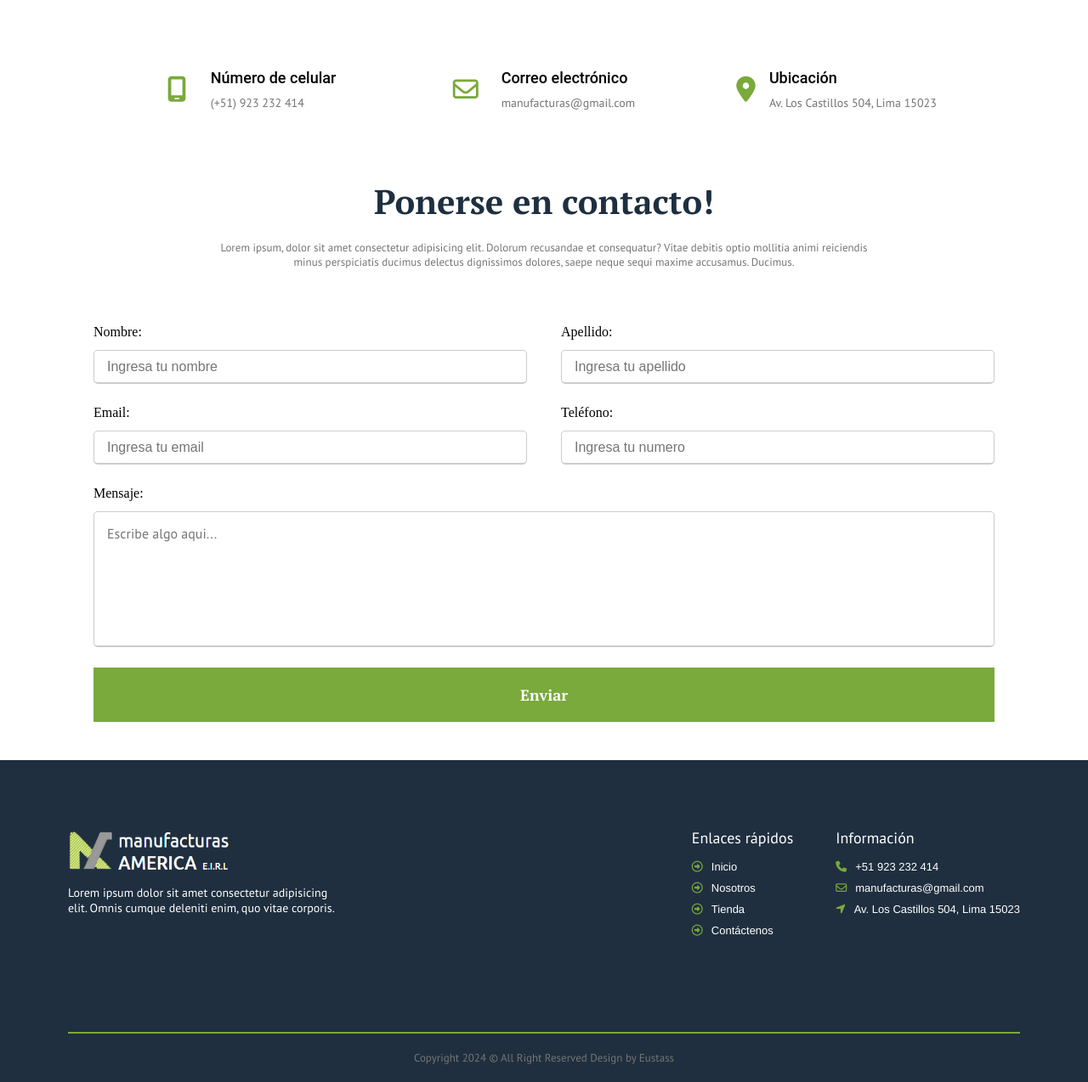
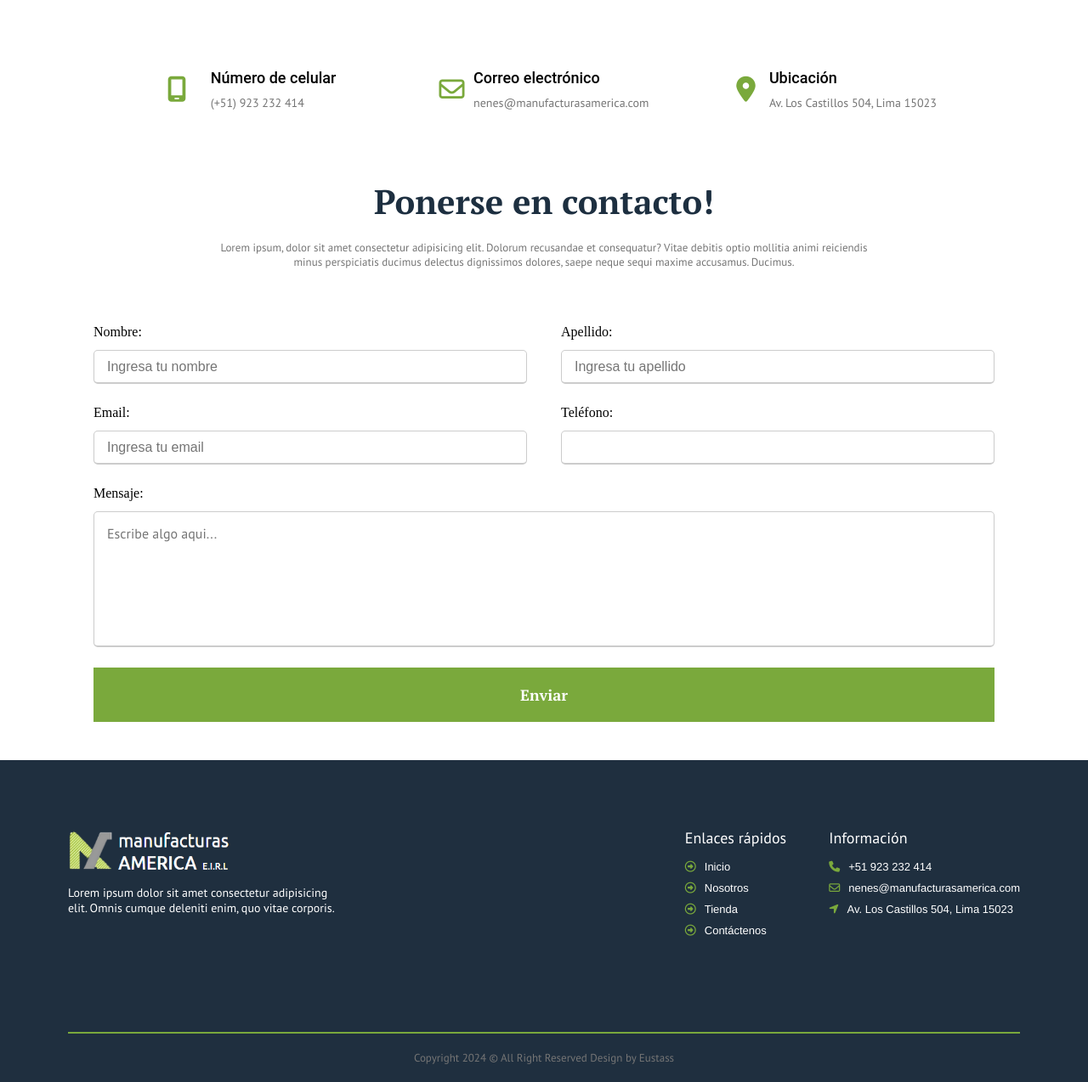
Before and after one commit to ThisWildLifef7/Manufacturas.github.io, a PHP site: page /Screens/contacto.html in a window 1280 px wide. Shown: the part 567-1841 px from the top of the page at 85% size. Run offline with PHP 8.4, Linux system fonts and the light colour scheme; some libraries are stand-ins or nearby versions.

Commit message:
Last changes 27 - 05

```diff
--- a/Screens/contacto.html
+++ b/Screens/contacto.html
@@ -9,8 +9,8 @@
     <link rel="preconnect" href="https://fonts.googleapis.com">
     <link rel="preconnect" href="https://fonts.gstatic.com" crossorigin>
     <link href="https://fonts.googleapis.com/css2?family=PT+Sans:ital,wght@0,400;0,700;1,400;1,700&family=PT+Serif:ital,wght@0,400;0,700;1,400;1,700&display=swap" rel="stylesheet">
-    <link rel="stylesheet" href="https://cdnjs.cloudflare.com/ajax/libs intl-tel-input/17.0.8/css/intlTelInput.css">
-    <script src="https://cdnjs.cloudflare.com/ajax/libs/intl-tel-input/17.0.8/js/intlTelInput.min.js"></script>
+    <link rel="stylesheet" href="https://cdn.jsdelivr.net/npm/intl-tel-input@23.0.10/build/css/intlTelInput.css">
+    <script src="https://cdn.jsdelivr.net/npm/intl-tel-input@23.0.10/build/js/intlTelInput.min.js"></script>
     <script src="https://kit.fontawesome.com/326d6d93eb.js" crossorigin="anonymous"></script>
 </head>
 <body>
@@ -56,7 +56,7 @@
                         <i class="fa-regular fa-envelope"></i>
                         <div class="shortcard-info">
                             <h2 class="tittle-h2">Correo electrónico</h2>
-                            <li class="parrafo">manufacturas@gmail.com</li>
+                            <li class="parrafo">nenes@manufacturasamerica.com</li>
                         </div>
                     </div>
                     <div class="card-contact">
@@ -74,7 +74,7 @@
                         <h2 class="tittle-h1">Ponerse en contacto!</h2>
                         <p class="parrafito">Lorem ipsum, dolor sit amet consectetur adipisicing elit. Dolorum recusandae et consequatur? Vitae debitis optio mollitia animi reiciendis minus perspiciatis ducimus delectus dignissimos dolores, saepe neque sequi maxime accusamus. Ducimus.</p>
                     </div>
-                    <form action="/" class="formulario" onsubmit="process(event)">
+                    <form action="/" class="formulario" id="login" onsubmit="process(event)">
                         <div class="user-details">
                             <div class="input-box">
                                 <label for="GET-name" class="details">Nombre:</label>
@@ -89,13 +89,14 @@
                                 <input type="email" id="GET-email" name="email" placeholder="Ingresa tu email" required>
                             </div>
                             <div class="input-box">
-                                <label for="GET-telefono" class="details">Teléfono:</label>
-                                <input type="tel" id="GET-telefono" name="GET-telefono" placeholder="Ingresa tu numero" required>
+                                <label for="phone" class="details">Teléfono:</label>
+                                <input type="tel" id="phone" name="phone">
                             </div>
                             <div class="input-box-one">
                                 <label for="GET-mensaje" class="details">Mensaje:</label>
                                 <textarea cols="10"name="mensaje" id="GET-mensaje" placeholder="Escribe algo aqui..." required></textarea>
                             </div>
+                            <div class="alert alert-info"></div>
                         </div>
                         <div class="box-button-form">
                             <button type="submit" class="initial-button">Enviar</button>
@@ -127,7 +128,7 @@
                     <h2>Información</h2>
                     <ul class="enlaces">
                         <li><i class="fa-solid fa-phone"></i>+51 923 232 414</li>
-                        <li><i class="fa-regular fa-envelope"></i>manufacturas@gmail.com</li>
+                        <li><i class="fa-regular fa-envelope"></i>nenes@manufacturasamerica.com</li>
                         <li><i class="fa-solid fa-location-arrow"></i>Av. Los Castillos 504, Lima 15023</li>
                     </ul>
                 </div>
--- a/Screens/process.html
+++ b/Screens/process.html
@@ -94,7 +94,7 @@
                     <h2>Información</h2>
                     <ul class="enlaces">
                         <li><i class="fa-solid fa-phone"></i>+51 923 232 414</li>
-                        <li><i class="fa-regular fa-envelope"></i>manufacturas@gmail.com</li>
+                        <li><i class="fa-regular fa-envelope"></i>nenes@manufacturasamerica.com</li>
                         <li><i class="fa-solid fa-location-arrow"></i>Av. Los Castillos 504, Lima 15023</li>
                     </ul>
                 </div>
--- a/Screens/tienda.html
+++ b/Screens/tienda.html
@@ -60,7 +60,7 @@
                     <h2>Información</h2>
                     <ul class="enlaces">
                         <li><i class="fa-solid fa-phone"></i>+51 923 232 414</li>
-                        <li><i class="fa-regular fa-envelope"></i>manufacturas@gmail.com</li>
+                        <li><i class="fa-regular fa-envelope"></i>nenes@manufacturasamerica.com</li>
                         <li><i class="fa-solid fa-location-dot"></i>Av. Los Castillos 504, Lima 15023</li>
                     </ul>
                 </div>
--- a/index.html
+++ b/index.html
@@ -42,7 +42,7 @@
                 <div class="info-details">
                     <ul class="op-found">
                         <li><i class="fa-solid fa-phone"></i>+51 923 232 414</li>
-                        <li><i class="fa-regular fa-envelope"></i>manufacturas.gmail.com</li>
+                        <li><i class="fa-regular fa-envelope"></i>nenes@manufacturasamerica.com</li>
                         <li><i class="fa-solid fa-location-dot"></i>Av. Los Castillos 504, Lima 15023</li>
                     </ul>
                 </div>
@@ -379,7 +379,7 @@
                     <h2>Información</h2>
                     <ul class="enlaces">
                         <li><i class="fa-solid fa-phone"></i>+51 923 232 414</li>
-                        <li><i class="fa-regular fa-envelope"></i>manufacturas@gmail.com</li>
+                        <li><i class="fa-regular fa-envelope"></i>nenes@manufacturasamerica.com</li>
                         <li><i class="fa-solid fa-location-arrow"></i>Av. Los Castillos 504, Lima 15023</li>
                     </ul>
                 </div>
--- a/js/contacto.js
+++ b/js/contacto.js
@@ -1,5 +1,4 @@
-// const phoneInputField = document.querySelector('#GET-telefono');
-// const phoneInput = window.intlTelInput(phoneInputField, {
-//     utilsScript:
-//     "https://cdnjs.cloudflare.com/ajax/libs/intl-tel-input/17.0.8/js/utils.js",
-// });
+const input = document.querySelector("#phone");
+  window.intlTelInput(input, {
+    utilsScript: "https://cdn.jsdelivr.net/npm/intl-tel-input@23.0.10/build/js/utils.js",
+  });
--- a/styles/contac.css
+++ b/styles/contac.css
@@ -129,6 +129,16 @@
     color: white;
 }
 
+.alert-info {
+    display: none;
+}
+.iti__selected-flag {
+    /* border: 2px solid black; */
+}
+.iti__flag {
+}
+.iti__arrow {
+}
 
 .input-box input:focus {
     border-color: var(--main-two-color);
```
